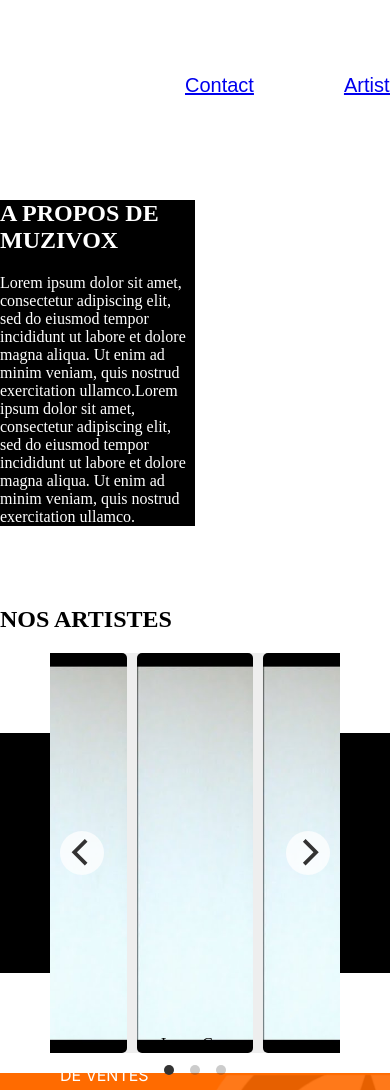
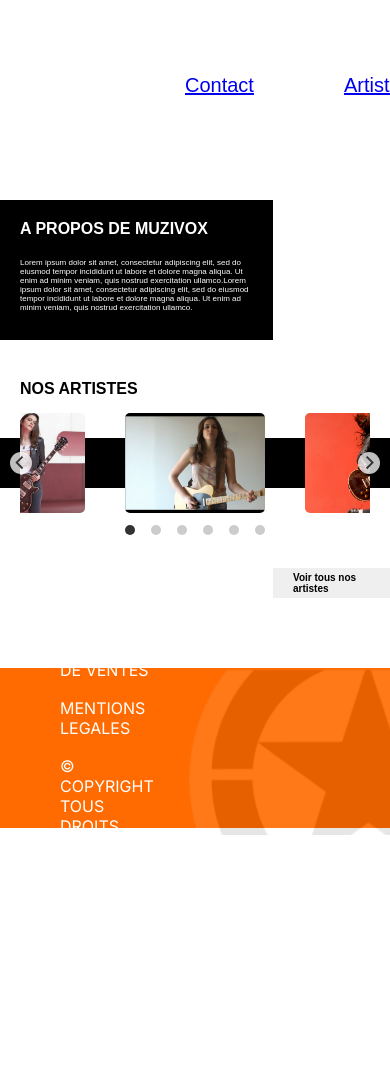
Before and after one commit to joellemantey/muzivox, a website: page index.html in a window 390 px wide. Shown: the top 1090 px of the page. After the commit the page ends 912 px from the top, so only its background shows below. Drawn offline with nearby package versions, Linux system fonts and the light colour scheme; a web font is replaced by a local one.

Commit message:
Slider + A propos responsive tablette + mobile

```diff
--- a/index.html
+++ b/index.html
@@ -31,21 +31,21 @@
         <h3 class="title_aPropos">A PROPOS DE MUZIVOX</h3>
         <p>Lorem ipsum dolor sit amet, consectetur adipiscing elit, sed do eiusmod tempor incididunt ut labore et dolore magna aliqua. Ut enim ad minim veniam, quis nostrud exercitation ullamco.Lorem ipsum dolor sit amet, consectetur adipiscing elit, sed do eiusmod tempor incididunt ut labore et dolore magna aliqua. Ut enim ad minim veniam, quis nostrud exercitation ullamco.</p>
       </div>
-
       <div class="slider_home">
         <h3 class="title_home">NOS ARTISTES</h3>
         <div class="container_carousel">
-        <div class="carousel" data-flickity='{ "wrapAround": true }'>
-          <div class="carousel-cell" style="background-image:url(asset/photo/lauraCox/lauraCox1.jpg)">
-          <p>Laura Cox</p>
-        </div>
-          <div class="carousel-cell" style="background-image:url(asset/photo/lauraCox/lauraCox1.jpg)"></div>
-          <div class="carousel-cell" style="background-image:url(asset/photo/lauraCox/lauraCox1.jpg)"></div>
-          <!-- <div class="carousel-cell" style="background-image:url(images/19.png)"></div>
-            <div class="carousel-cell" style="background-image:url(images/22.png)"></div>
-            <div class="carousel-cell" style="background-image:url(images/23.png)"></div> -->
+          <div class="carousel" data-flickity='{ "wrapAround": true }'>
+            <div class="carousel-cell" style="background-image:url(asset/photo/lauraCox/lauraCox1.jpg)"></div>
+            <div class="carousel-cell" style="background-image:url(asset/photo/lauraCox/lauraCox2.jpg)"></div>
+            <div class="carousel-cell" style="background-image:url(asset/photo/lauraCox/lauraCox3.jpg)"></div>
+            <div class="carousel-cell" style="background-image:url(asset/photo/lauraCox/lauraCox1.jpg)"></div>
+            <div class="carousel-cell" style="background-image:url(asset/photo/lauraCox/lauraCox2.jpg)"></div>
+            <div class="carousel-cell" style="background-image:url(asset/photo/lauraCox/lauraCox3.jpg)"></div>
           </div>
         </div>
+        <div class="btn-artiste">
+        <button>Voir tous nos artistes</button>
+      </div>
       </div>
     </main>
     <footer>
--- a/src/layout/_home.scss
+++ b/src/layout/_home.scss
@@ -3,17 +3,19 @@
 
 // body { font-family: sans-serif; }
 
+
 .title_home{
   color: black;
   margin-bottom: 0;
   text-align: start;
+  margin: 0 0 100px 90px;
 }
-
 
 
 .container_aPropos{
   background-color: black;
-  width: 50%;
+  width: 70%;
+  height: 240px;
   margin-bottom: 80px;
   & .title_aPropos{
     color: white;
@@ -21,28 +23,37 @@
   }
   & p{
     color: white;
-    margin-bottom: 50px;
+    padding: 0 40px;
   }
+
+  & h3{
+    padding: 40px;
+    margin: 0;
+  }
+  // &::after{
+    //   content: '';
+    //   width: 100px;
+    //   background-image: url(asset/image/etoile_complete.svg);
+    // }
   }
 
   .container_carousel{
     background-color: black;
-  height: 240px;
-  margin: 100px 0;
+    height: 150px;
+    margin-bottom: 130px;
     display: flex;
     flex-flow: column;
     justify-content: center;
   }
 
   .carousel {
-
-  background: #EEE;
     margin: 0 50px;
   }
 
   .carousel-cell {
-  width: 40%;
-  height: 400px;
+    width: 28%;
+    height: 300px;
+    margin-left: 70px;
     margin-right: 10px;
     border-radius: 5px;
     background-size: cover;
@@ -51,3 +62,145 @@
     justify-content: center;
 
   }
+
+  .flickity-viewport{
+    display: flex;
+  }
+
+  .btn-artiste{
+    height: 100px;
+    text-align: end;
+    & button{
+      height: 45%;
+      width: 20%;
+      border: none;
+      font-weight: bolder;
+      font-size: map-get($font-sizes, "l");
+      text-align: start;
+      padding: 0 20px;
+    }
+  }
+
+  @media screen and (max-width: 640px) {
+    .title_aPropos{
+      font-size: map-get($font-sizes, "m");
+    }
+    .container_aPropos {
+      height: 140px;
+      margin-bottom: 40px;
+      & h3{
+        padding: 20px;
+      }
+      & p{
+        font-size: map-get($font-sizes, "xs");
+        padding: 0 20px;
+      }
+    }
+    .title_home{
+      font-size: map-get($font-sizes, "m");
+      margin: 0 0 40px 20px;
+    }
+
+    .carousel-cell{
+      width:100%;
+      object-fit:cover;
+      margin : 0 10px 0 30px;
+    }
+
+    /* Carrousel */
+    * { box-sizing: border-box; }
+
+    body { font-family: $akshar; }
+
+    .carousel {
+      margin:20px;
+    }
+
+    .container_carousel{
+      height: 50px;
+      margin-bottom: 80px;
+    }
+
+    .carousel-cell {
+      width: 40%;
+      height: 100px;
+      // margin: 0 10px 35px;
+      border-radius: 5px;
+      background-size: cover;
+    }
+
+    .flickity-prev-next-button.previous{
+      left: -10px;
+    }
+
+    .flickity-prev-next-button.next{
+      right: -10px;
+    }
+
+    .flickity-prev-next-button{
+      width: 22px;
+      height: 22px;
+    }
+
+    .carousel-cell:before {
+      display: block;
+
+    }
+    .flickity-viewport{
+      height: 100px;
+    }
+
+    .btn-artiste button{
+      font-size: map-get($font-sizes, "s");
+      height: 30%;
+      width: 30%;
+    }
+
+
+
+  }
+  @media screen and (min-width : 640px) and (max-width : 1223px){
+    .title_aPropos{
+      font-size: map-get($font-sizes, "xl");
+    }
+    .container_aPropos {
+      height: 190px;
+      padding: 30px 0;
+      margin-bottom: 40px;
+      & h3{
+        padding: 20px;
+      }
+      & p{
+        font-size: map-get($font-sizes, "m");
+        padding: 0 20px;
+      }
+    }
+
+    .container_carousel{
+      height: 100px;
+      margin-bottom: 130px;
+    }
+
+    .carousel{
+      display: flex;
+      justify-content: center;
+    }
+
+    .carousel-cell{
+      width: 60%;
+      object-fit:cover;
+      margin : 0 10px 0 30px ;
+    }
+
+    .flickity-viewport{
+      height: 200px;
+      width: 100%;
+    }
+
+    .btn-artiste button{
+      height: 45%;
+      width: 35%;
+      font-size: map-get($font-sizes, "m");
+    }
+
+  }
```
Also changed, not shown: styleCompile.css, 1 other file. Lines whose indentation alone changed are shown as unchanged.
